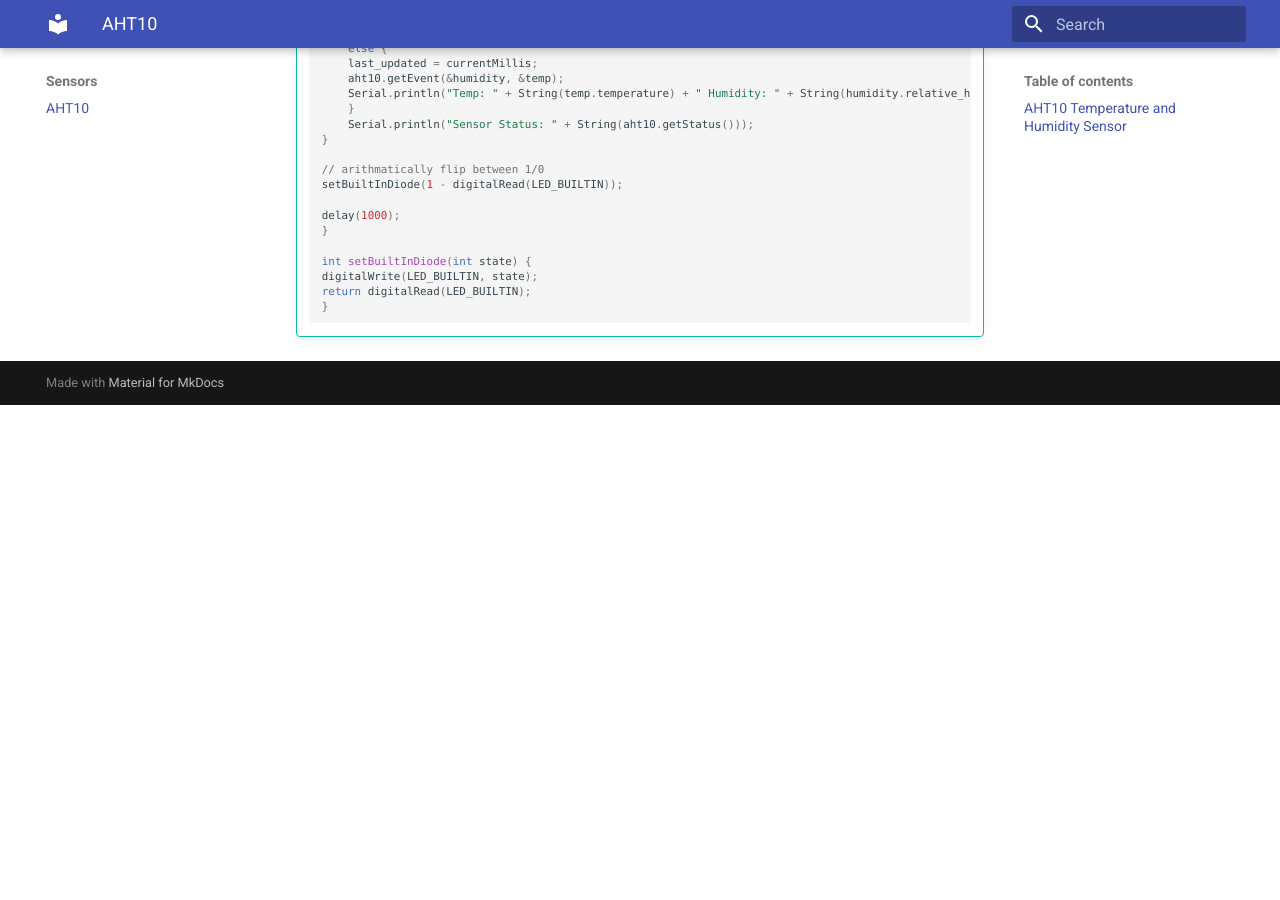
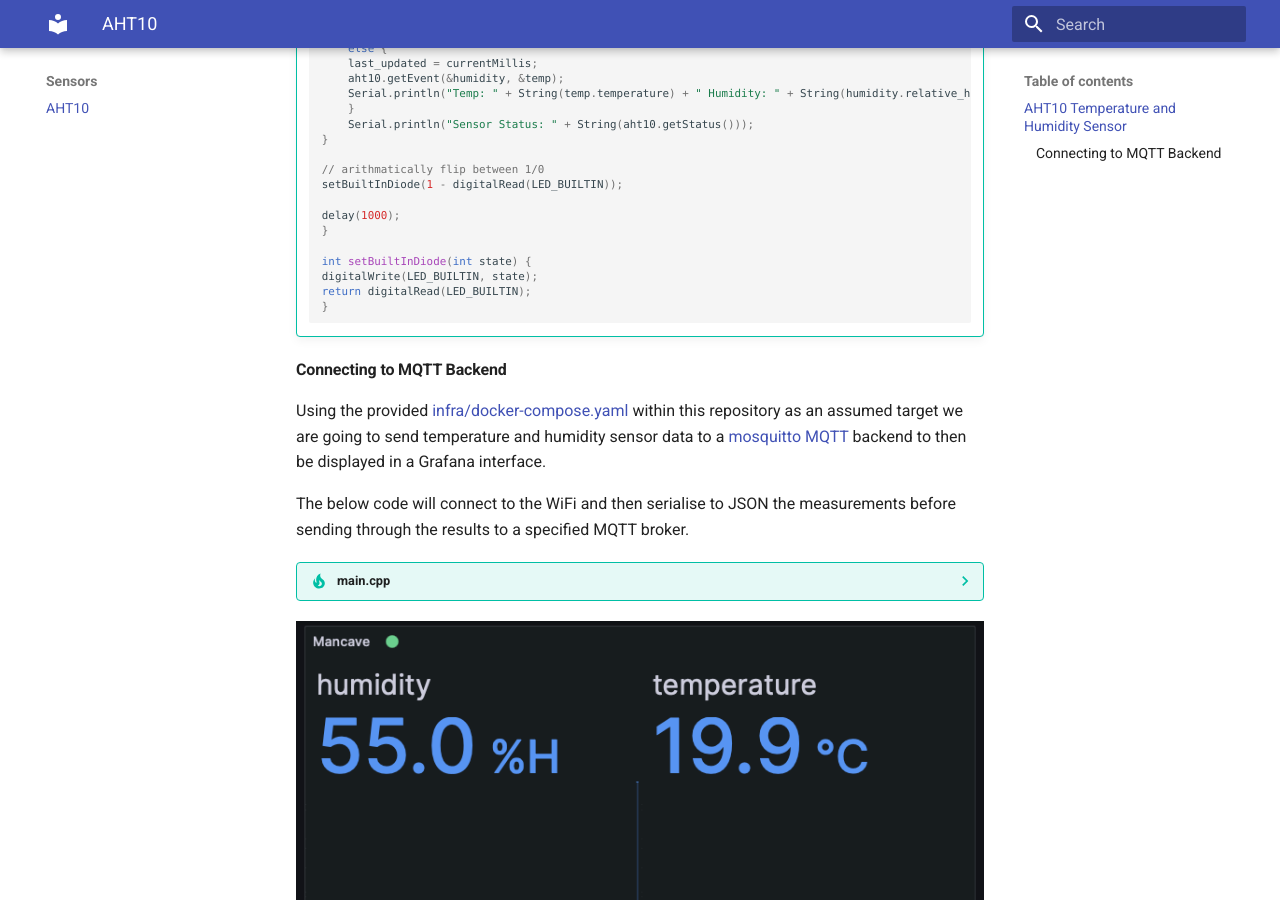
Before and after one commit to darth-veitcher/arduino-snippets, an MkDocs documentation site: the page built from docs/sensors/AHT10/aht10-temp-humidity.md, in a window 1280 px wide and 900 px high, scrolled down 1919 px. Built offline with MkDocs 1.6.1 and Material for MkDocs 9.7.7, drawn with Linux system fonts in a browser that asks for light colours; some web fonts are replaced; before the commit the page ends 2324 px from its top, so only the background shows below that; some of the changed lines change nothing that is shown.

Commit message:
add mqtt example

````diff
--- a/docs/sensors/AHT10/aht10-temp-humidity.md
+++ b/docs/sensors/AHT10/aht10-temp-humidity.md
@@ -75,3 +75,142 @@
     return digitalRead(LED_BUILTIN);
     }
     ```
+
+## Connecting to MQTT Backend
+
+Using the provided [infra/docker-compose.yaml](../../../infra/docker-compose.yaml) within this repository as an assumed target we are going to send temperature and humidity sensor data to a [mosquitto MQTT](https://mosquitto.org/) backend to then be displayed in a Grafana interface.
+
+The below code will connect to the WiFi and then serialise to JSON the measurements before sending through the results to a specified MQTT broker.
+
+??? tip "main.cpp"
+
+    ```c++
+    #include <Arduino.h>
+    #ifdef ESP8266
+    #define LED_BUILTIN D4  // Pin D4 or GPIO2 work. We could use LED_BUILTIN for other platforms. See https://arduino.stackexchange.com/a/38979
+    #include <ESP8266WiFi.h>
+    #else
+    #include <WiFi.h>
+    #endif
+    #include <Adafruit_AHTX0.h>
+
+
+    #include <ArduinoJson.h>
+    #include <WiFiClientSecure.h>
+    #include <AsyncMqttClient.h>
+
+    /****** Device Identifiers and Topic *******/
+    const char* siteId = "Mancave";
+    const char* deviceId = "desk";
+    const char* mqtt_topic = "home/mancave";
+
+    /****** WiFi Connection Details *******/
+    const char* ssid = "IoT";
+    const char* password = "mysecretpassword";
+
+    /******* MQTT Broker Connection Details *******/
+    const char* mqtt_server = "myserver-hostname.local";
+    // const char* mqtt_username = "your_mqtt_client_username";
+    // const char* mqtt_password = "your_mqtt_client_password";
+    const int mqtt_port = 1883;
+
+    /**** Secure WiFi Connectivity Initialisation *****/
+    WiFiClientSecure espClient;
+
+    /**** MQTT Client Initialisation *****/
+    AsyncMqttClient mqttClient;
+
+    unsigned long lastMsg = 0;
+    #define MSG_BUFFER_SIZE (50)
+    char msg[MSG_BUFFER_SIZE];
+
+    /************* Connect to WiFi ***********/
+    void setup_wifi() {
+    delay(10);
+    Serial.print("\nConnecting to ");
+    Serial.println(ssid);
+
+    WiFi.mode(WIFI_STA);
+    WiFi.begin(ssid, password);
+
+    while (WiFi.status() != WL_CONNECTED) {
+        delay(500);
+        Serial.print(".");
+    }
+    randomSeed(micros());
+    Serial.println("\nWiFi connected\nIP address: ");
+    Serial.println(WiFi.localIP());
+    }
+
+    // Function Definitions
+    int setBuiltInDiode(int state);
+
+    // intialise the DHT sensor and global variables to update in loop
+    ulong last_updated = 0;
+    const long update_interval = 10000;  // 10secs
+
+    Adafruit_AHTX0 aht10;
+    sensors_event_t humidity, temp;
+
+
+    void setup() {
+    // open the serial port at 115200 bps:
+    Serial.begin(115200);
+    // initialize LED digital pin as an output.
+    pinMode(LED_BUILTIN, OUTPUT);
+    // start the sensor
+    aht10.begin();
+
+    setup_wifi();
+    mqttClient.setServer(mqtt_server, mqtt_port);
+    }
+
+    void loop() {
+    // Serial.println("Arduino has been running for " + String(time(NULL)) + " secs");
+
+    while (!WiFi.isConnected()) {
+        Serial.println("Waiting for WiFi ...");
+        delay(1000);
+    }
+
+    mqttClient.connect();
+
+    unsigned long currentMillis = millis();
+    if (currentMillis - last_updated >= update_interval) {
+        if (uint(aht10.getStatus()) == 255) {
+        Serial.println("ERROR: Unable to connect to AHT sesor. Device offline.");
+        }
+        else {
+        last_updated = currentMillis;
+        aht10.getEvent(&humidity, &temp);
+        Serial.println("Temp: " + String(temp.temperature) + " Humidity: " + String(humidity.relative_humidity));
+        }
+        Serial.println("Sensor Status: " + String(aht10.getStatus()));
+
+        DynamicJsonDocument doc(1024);
+
+        doc["deviceId"] = deviceId;
+        doc["siteId"] = siteId;
+        doc["humidity"] = humidity.relative_humidity;
+        doc["temperature"] = temp.temperature;
+
+        char mqtt_message[128];
+        serializeJson(doc, mqtt_message);
+        Serial.println(mqtt_message);
+
+        mqttClient.publish(mqtt_topic, 1, true, mqtt_message);
+    }
+
+    // arithmatically flip between 1/0
+    setBuiltInDiode(1 - digitalRead(LED_BUILTIN));
+
+    delay(1000);
+    }
+
+    int setBuiltInDiode(int state) {
+    digitalWrite(LED_BUILTIN, state);
+    return digitalRead(LED_BUILTIN);
+    }
+    ```
+
+![Grafana](assets/grafana.png)
````
Also changed, not shown: docs/sensors/AHT10/assets/grafana.png (added).
